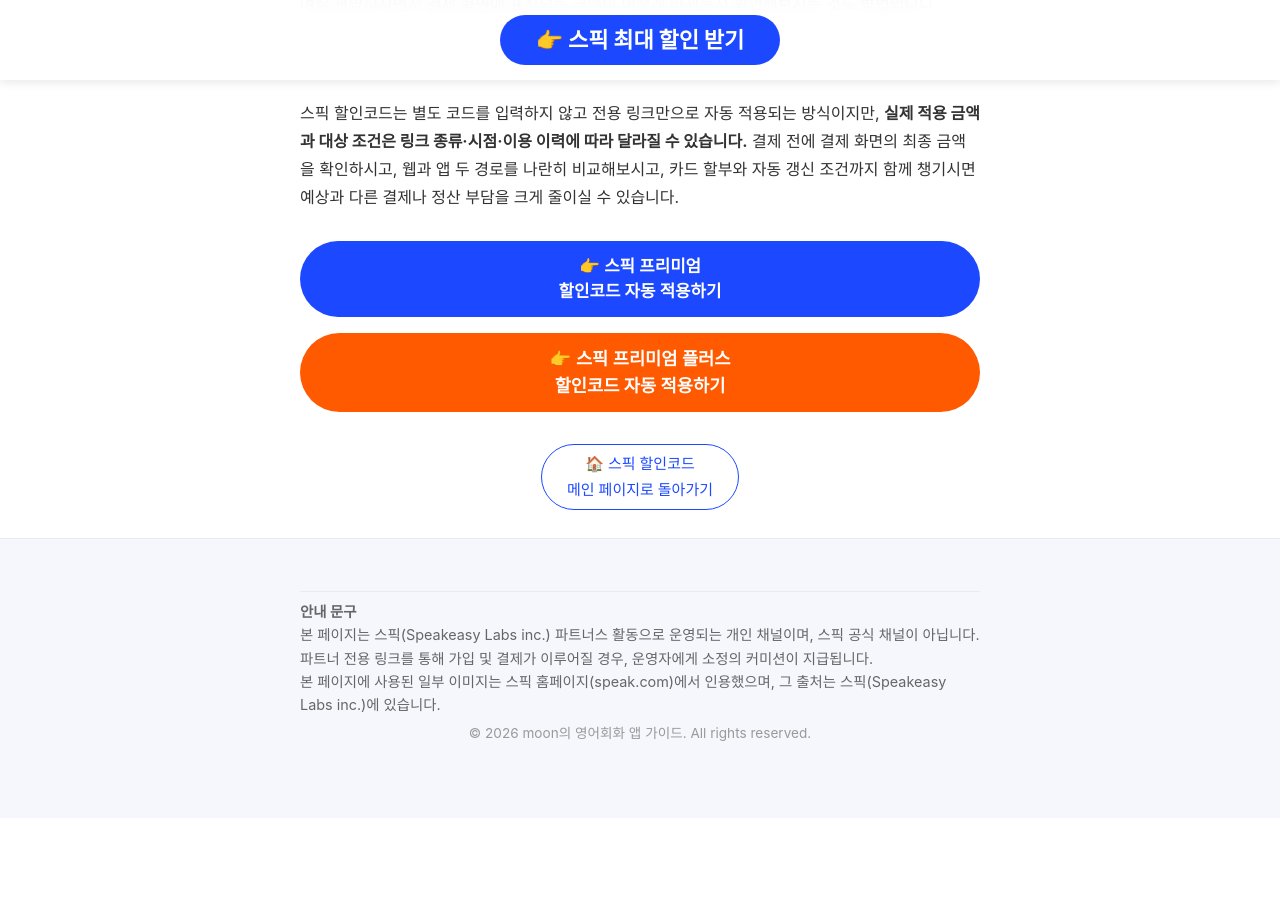
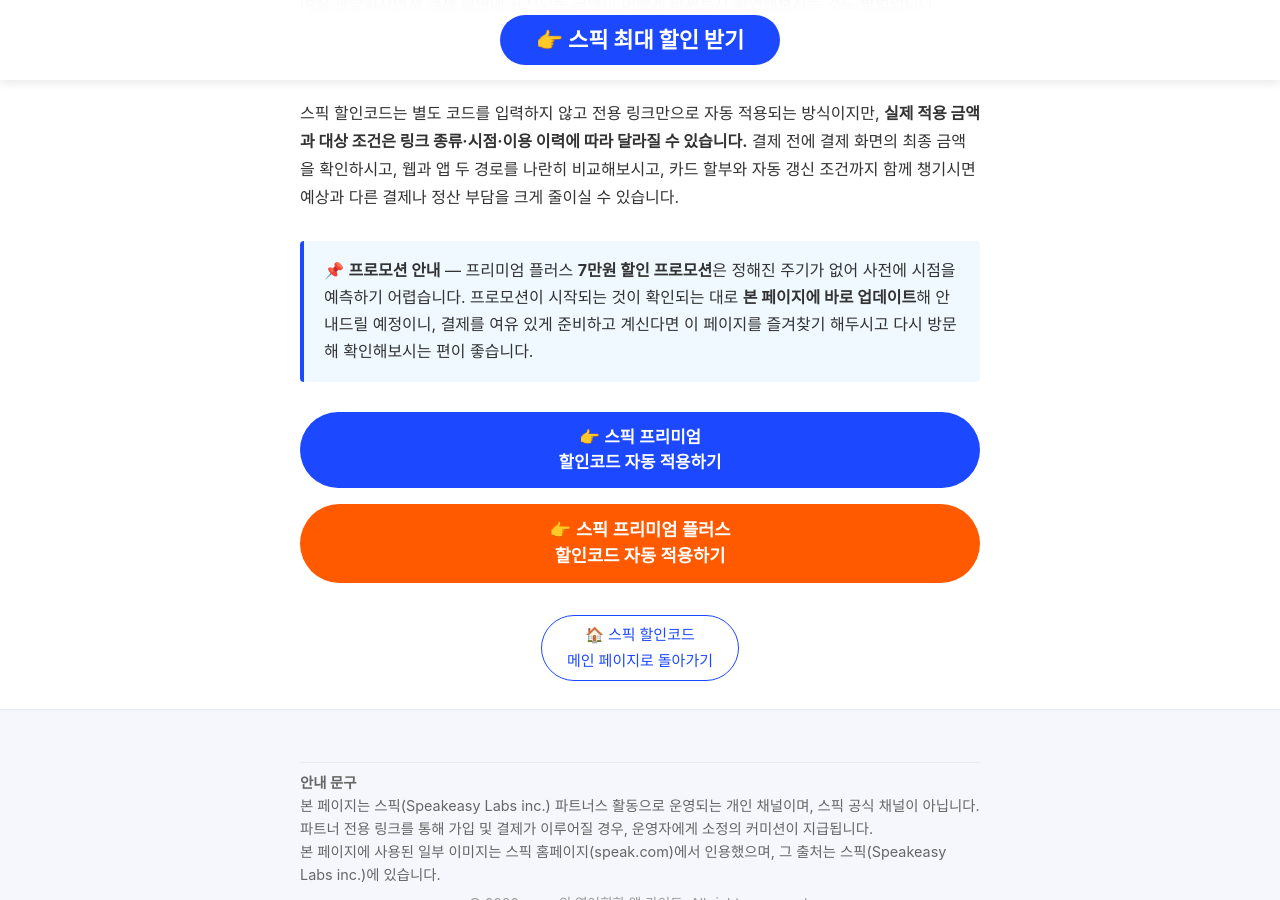
Before and after one commit to kjsjdw/speak_event_page, a Jekyll site: the page built from discount.md, in a window 1280 px wide and 900 px high, scrolled down 10174 px. Built offline with Jekyll 4.4.1, drawn with Linux system fonts in a browser that asks for light colours; some web fonts are replaced; before the commit the page ends 10992 px from its top, so only the background shows below that.

Commit message:
Add promotion update notice at page end
- 파란 강조 박스: 프로모션 시점 예측 불가하지만
  확인되는 대로 본 페이지에 바로 업데이트 안내
- 즐겨찾기 후 재방문 권유

```diff
--- a/discount.md
+++ b/discount.md
@@ -361,6 +361,10 @@ image: /content/images/discount.jpg
 
 <p>스픽 할인코드는 별도 코드를 입력하지 않고 전용 링크만으로 자동 적용되는 방식이지만, <strong>실제 적용 금액과 대상 조건은 링크 종류·시점·이용 이력에 따라 달라질 수 있습니다.</strong> 결제 전에 결제 화면의 최종 금액을 확인하시고, 웹과 앱 두 경로를 나란히 비교해보시고, 카드 할부와 자동 갱신 조건까지 함께 챙기시면 예상과 다른 결제나 정산 부담을 크게 줄이실 수 있습니다.</p>
 
+<div style="background-color: #f0f9ff; border-left: 4px solid #1c49ff; padding: 16px 20px; margin: 30px 0; border-radius: 4px;">
+  <p style="margin: 0; line-height: 1.7;">📌 <strong>프로모션 안내</strong> — 프리미엄 플러스 <strong>7만원 할인 프로모션</strong>은 정해진 주기가 없어 사전에 시점을 예측하기 어렵습니다. 프로모션이 시작되는 것이 확인되는 대로 <strong>본 페이지에 바로 업데이트</strong>해 안내드릴 예정이니, 결제를 여유 있게 준비하고 계신다면 이 페이지를 즐겨찾기 해두시고 다시 방문해 확인해보시는 편이 좋습니다.</p>
+</div>
+
 <div class="cta-buttons" style="margin-top: 30px;">
 
   <a href="{{ site.data.links.premium }}" title="스픽 프리미엄 할인코드 자동 적용 및 가입 페이지로 이동" class="cta-button" target="_blank" rel="sponsored noopener">
```
